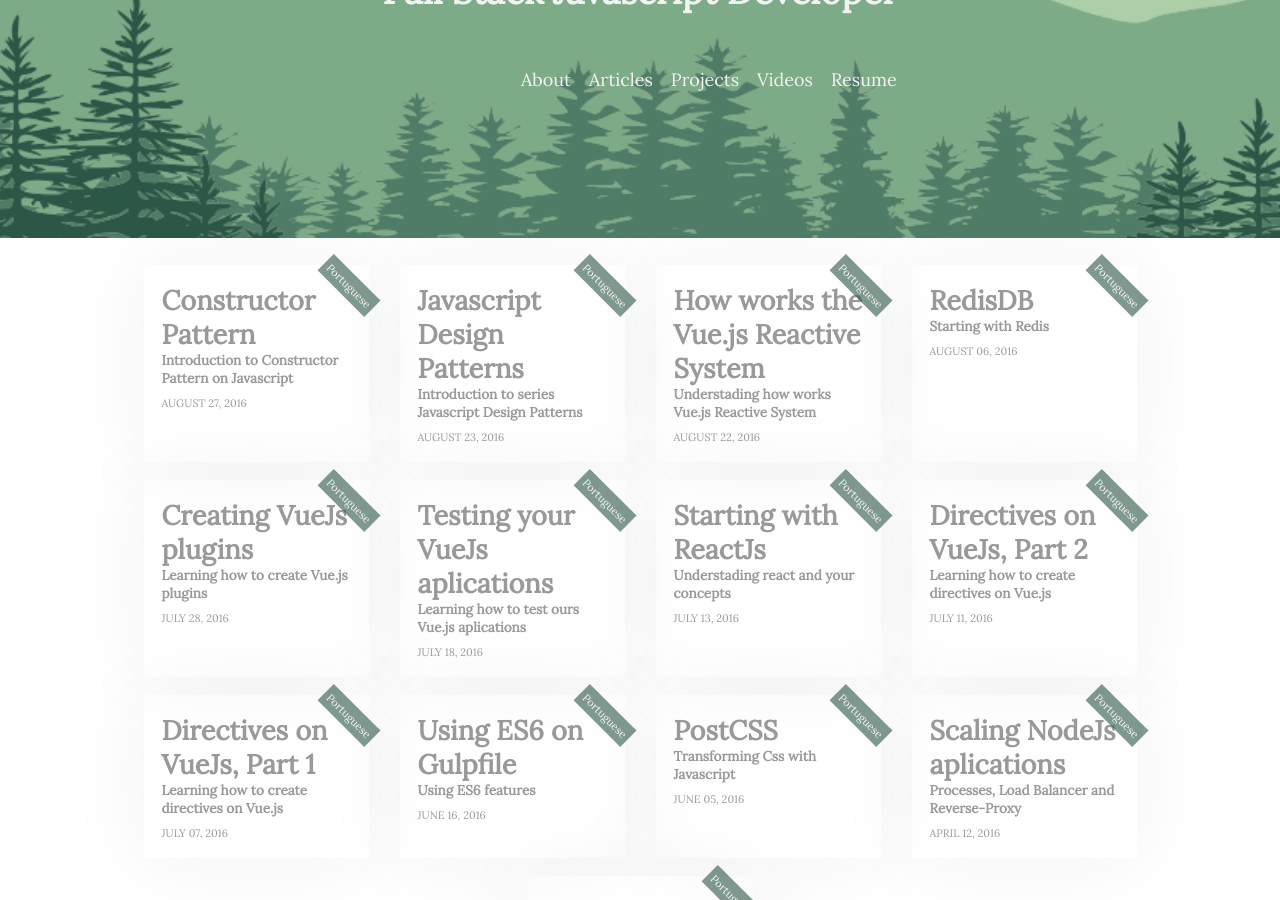
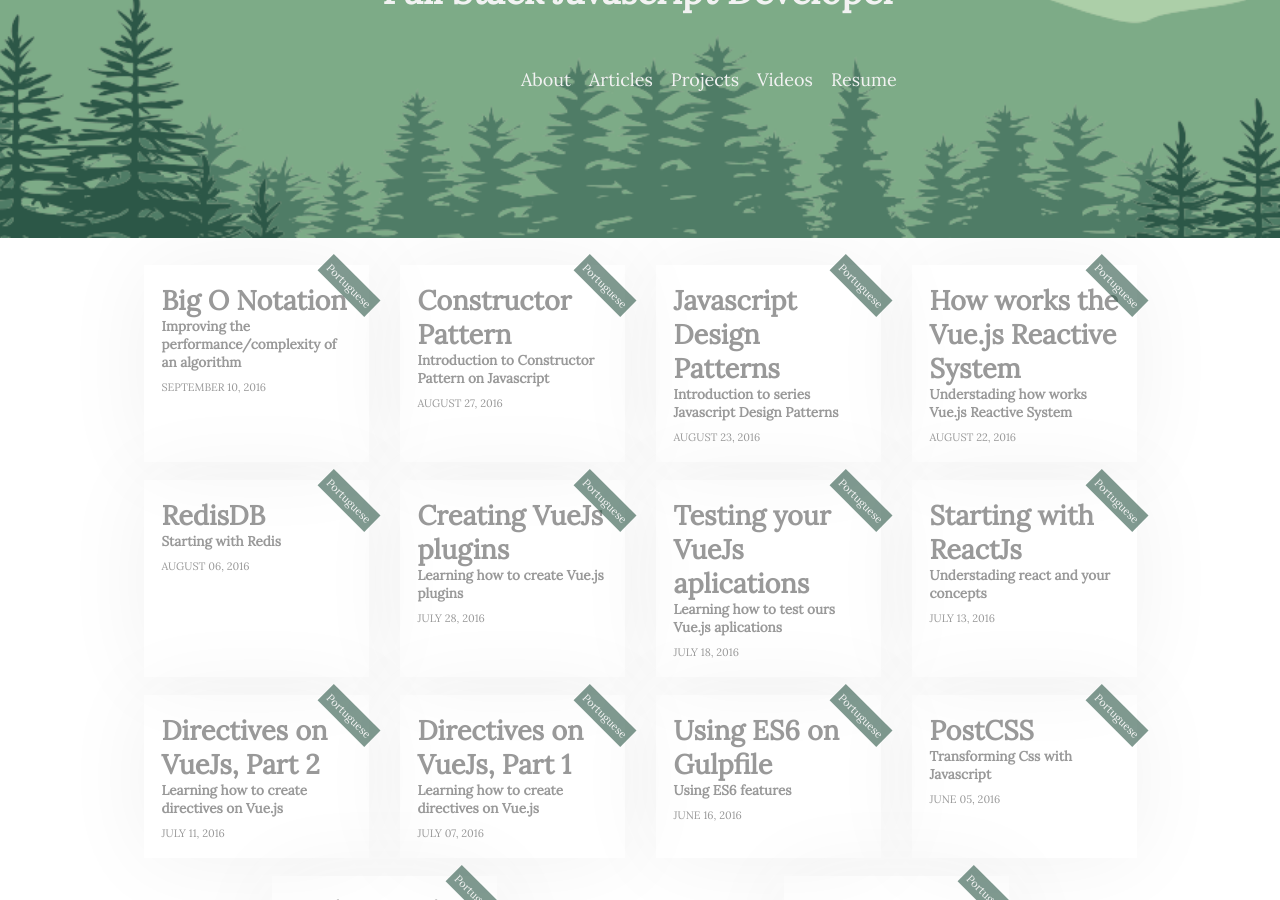
Before and after one commit to Halfeld/website, a Jekyll site: the page built from articles.html, in a window 1280 px wide and 900 px high, scrolled down 392 px. Built offline with Jekyll 4.4.1, drawn with Linux system fonts in a browser that asks for light colours; comment, search, counter and statistics services are not loaded.

Commit message:
Add article

```diff
--- a/_data/articles.yml
+++ b/_data/articles.yml
@@ -1,3 +1,9 @@
+
+- title: Big O Notation
+  desc: Improving the performance/complexity of an algorithm
+  date: September 10, 2016
+  lang: Portuguese
+  url: https://blog.mywork.art.br/big-o-notation/
 
 - title: Constructor Pattern
   desc: Introduction to Constructor Pattern on Javascript
```
